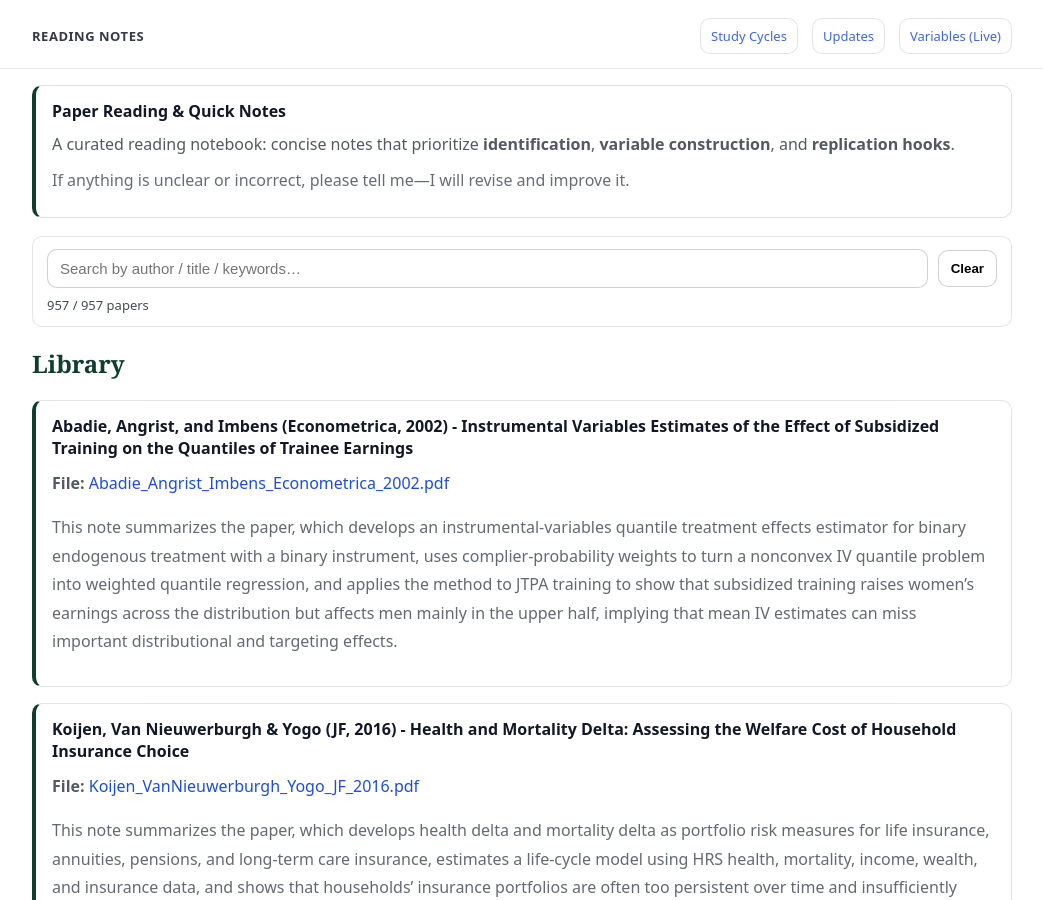
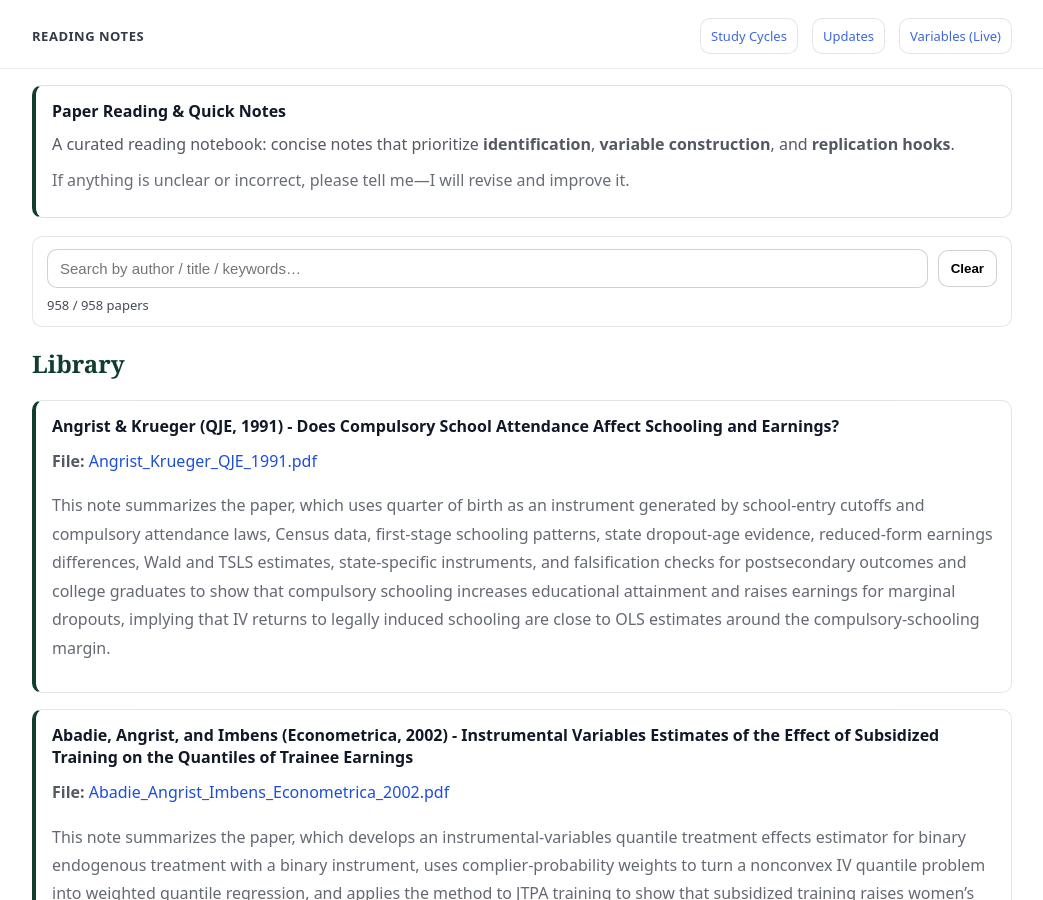
Before and after one commit to yaxinzn/study-archive, a Jekyll site: the page built from reading/index.md, in a window 1280 px wide and 900 px high. Shown: the whole window, without its empty margins (118-1161 px from the left). Built offline with Jekyll 4.4.1, drawn with Linux system fonts in a browser that asks for light colours.

Commit message:
Reading: add/update Angrist_Krueger_QJE_1991.pdf

```diff
--- a/_data/reading.yml
+++ b/_data/reading.yml
@@ -1,3 +1,7 @@
+- title: "Angrist & Krueger (QJE, 1991) - Does Compulsory School Attendance Affect Schooling and Earnings?"
+  file: "Angrist_Krueger_QJE_1991.pdf"
+  desc: "This note summarizes the paper, which uses quarter of birth as an instrument generated by school-entry cutoffs and compulsory attendance laws, Census data, first-stage schooling patterns, state dropout-age evidence, reduced-form earnings differences, Wald and TSLS estimates, state-specific instruments, and falsification checks for postsecondary outcomes and college graduates to show that compulsory schooling increases educational attainment and raises earnings for marginal dropouts, implying that IV returns to legally induced schooling are close to OLS estimates around the compulsory-schooling margin."
+
 - title: "Abadie, Angrist, and Imbens (Econometrica, 2002) - Instrumental Variables Estimates of the Effect of Subsidized Training on the Quantiles of Trainee Earnings"
   file: "Abadie_Angrist_Imbens_Econometrica_2002.pdf"
   desc: "This note summarizes the paper, which develops an instrumental-variables quantile treatment effects estimator for binary endogenous treatment with a binary instrument, uses complier-probability weights to turn a nonconvex IV quantile problem into weighted quantile regression, and applies the method to JTPA training to show that subsidized training raises women’s earnings across the distribution but affects men mainly in the upper half, implying that mean IV estimates can miss important distributional and targeting effects."
```
Also changed, not shown: 1 other file.
